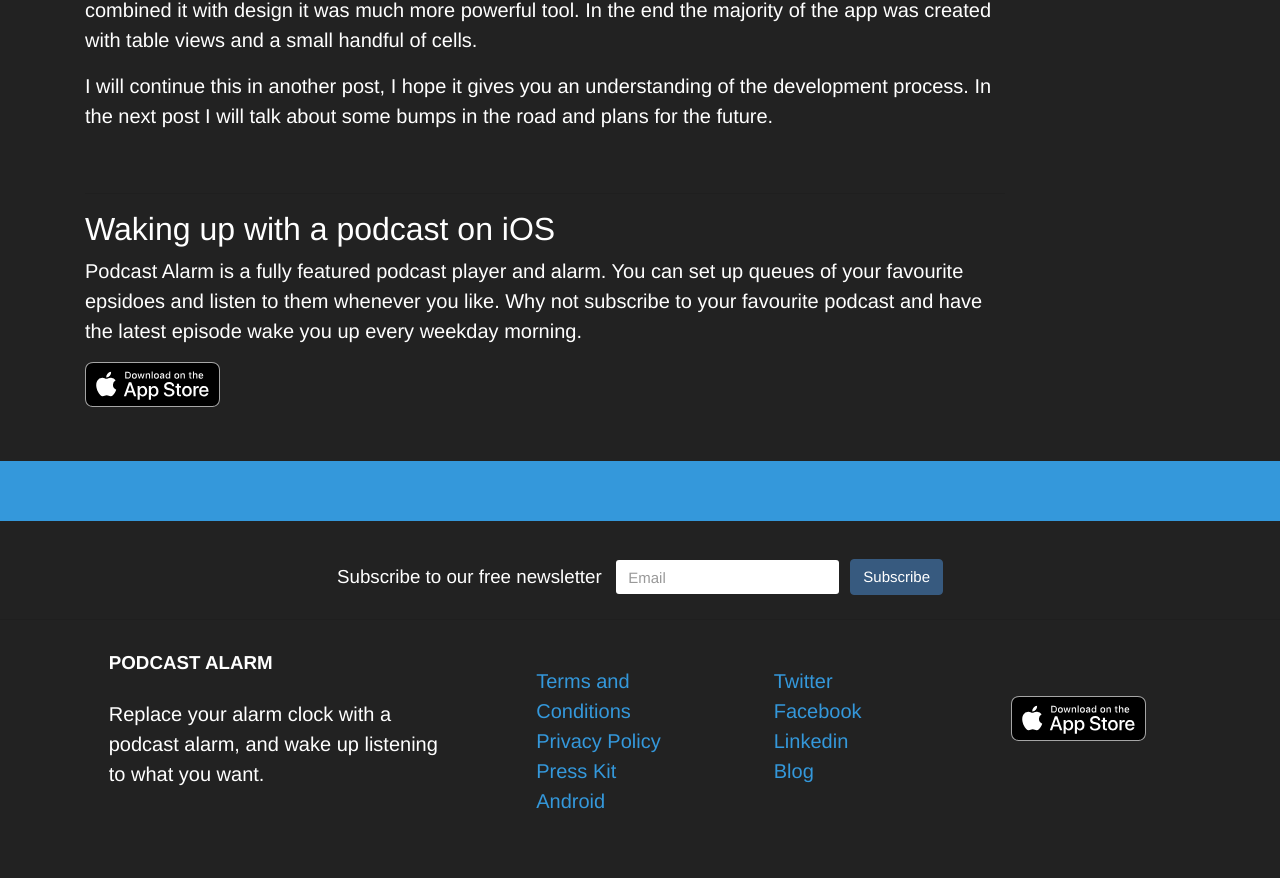
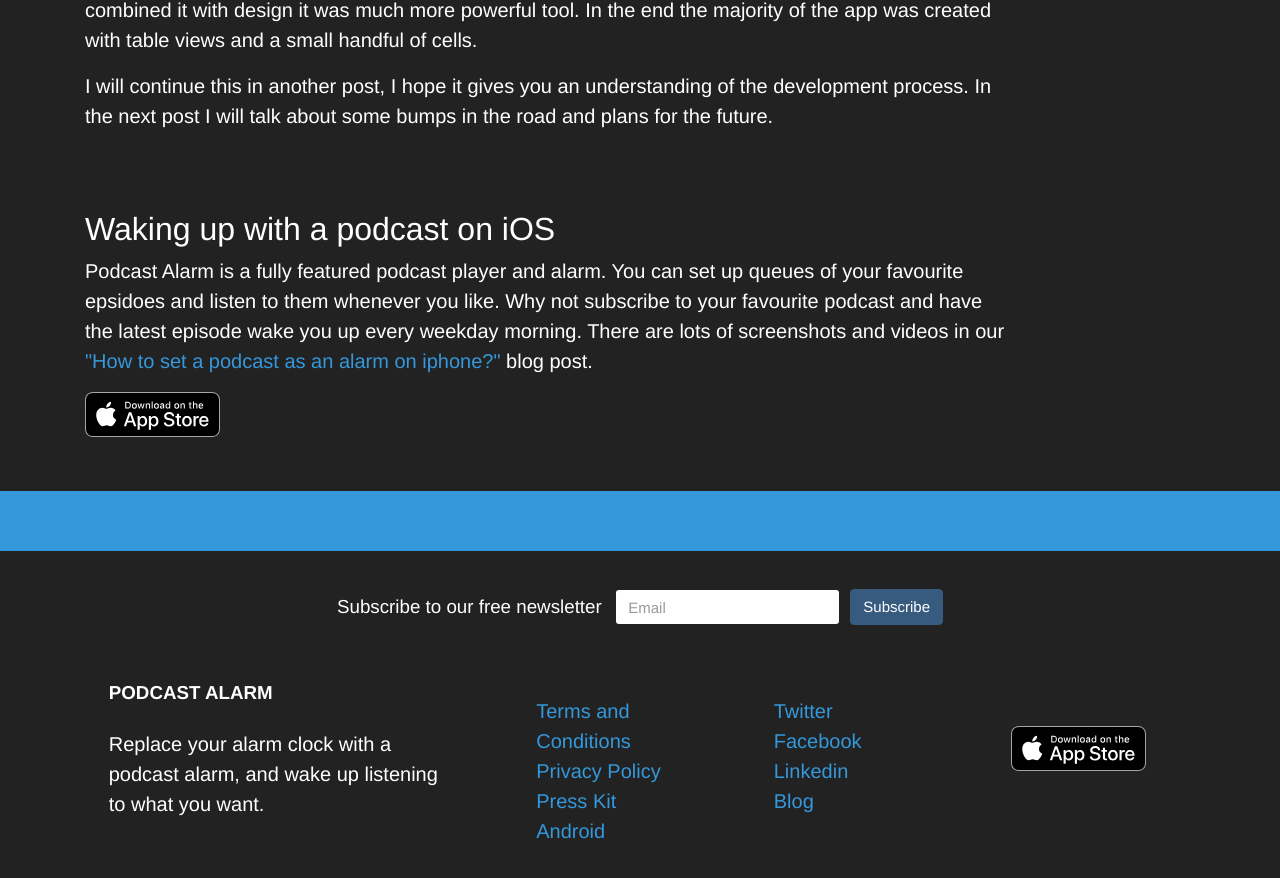
Before and after one commit to JonathanWilson1/Salee, a Jekyll site: the page built from _posts/2019-11-13-podcast-alarm-history-to-date-1.markdown, in a window 1280 px wide and 900 px high, scrolled down 1797 px. Shown: the top 878 px of the window. Built offline with Jekyll 4.4.1, drawn with Linux system fonts in a browser that asks for light colours.

Commit message:
Update tag at bottom

```diff
--- a/_includes/callToActionRow.html
+++ b/_includes/callToActionRow.html
@@ -3,6 +3,6 @@
 <h3>Waking up with a podcast on iOS</h3>
 <p>Podcast Alarm is a fully featured podcast player and alarm. You can set up queues of your favourite
   epsidoes and listen to them whenever you like. Why not subscribe to your favourite podcast and have the latest episode
-wake you up every weekday morning.</p>
+wake you up every weekday morning. There are lots of screenshots and videos in our <a class="text-info" href="/blog/podcast-as-an-alarm-on-iPhone">"How to set a podcast as an alarm on iphone?"</a> blog post.</p>
 <a href="https://apps.apple.com/app/podcast-alarm/id1441890371"><img src="/images/apple.svg" alt="Download on the Apple App store" height="45"/></a>
 <br><br>
```
